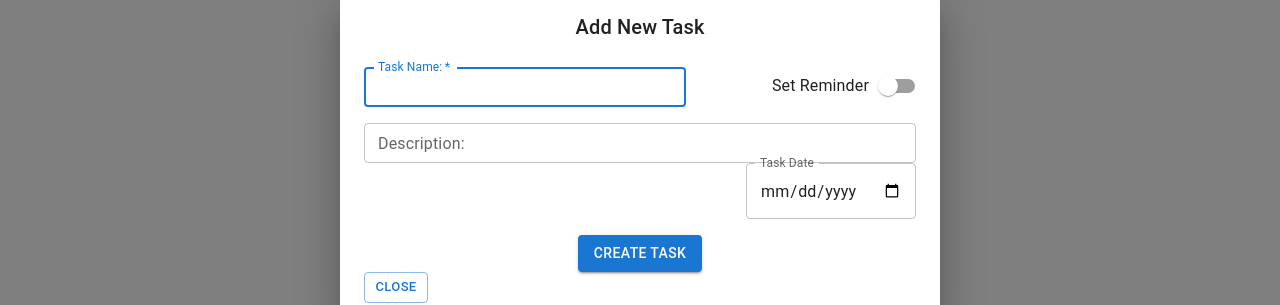
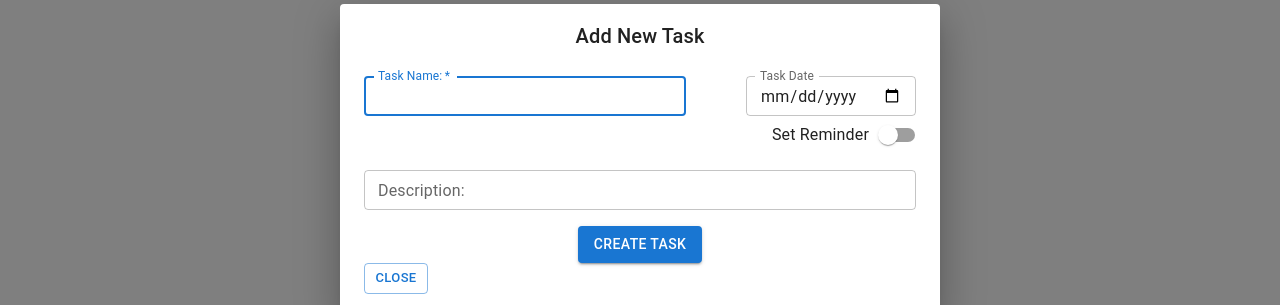
Before and after one commit to comp426-2022-spring/a99-sirius, a React (Create React App) app in the folder client/: page /dashboard in a window 1280 px wide. Both pictures are taken after typing "Sample" into the empty fields and a click on the button "ADD NEW TASK". Shown: the part 241-546 px from the top of the page. Built offline with nearby package versions, Linux system fonts and the light colour scheme; no server answers.

Commit message:
Add Task Design

```diff
--- a/client/src/components/AddTask.js
+++ b/client/src/components/AddTask.js
@@ -58,6 +58,18 @@ const AddTask = (props) => {
                     </TextField>
                 </Grid>
                 <Grid item xs={5}>
+                <Typography  align="right">
+                    <TextField
+                    id="Date"
+                    label="Task Date"
+                    type="date"
+                    size="small"
+                    defaultValue="yyyy-mm-dd"
+                    InputLabelProps={{
+                        shrink: true,
+                    }}
+                    />
+                    </Typography>
                     <FormGroup>
                         <FormControlLabel
                             size="small"
@@ -78,19 +90,6 @@ const AddTask = (props) => {
                         size={"small"}
                     >
                     </TextField>
-
-                    <Typography  align="right">
-                    <TextField
-                    id="Date"
-                    label="Task Date"
-                    type="date"
-                    defaultValue="yyyy-mm-dd"
-                    InputLabelProps={{
-                        shrink: true,
-                    }}
-                    />
-                    </Typography>
-
                 </Grid>
                 <Grid item xs={12} sx={{display: "flex", justifyContent: "center"}}>
                     <Button type="submit" variant='contained'>
```
